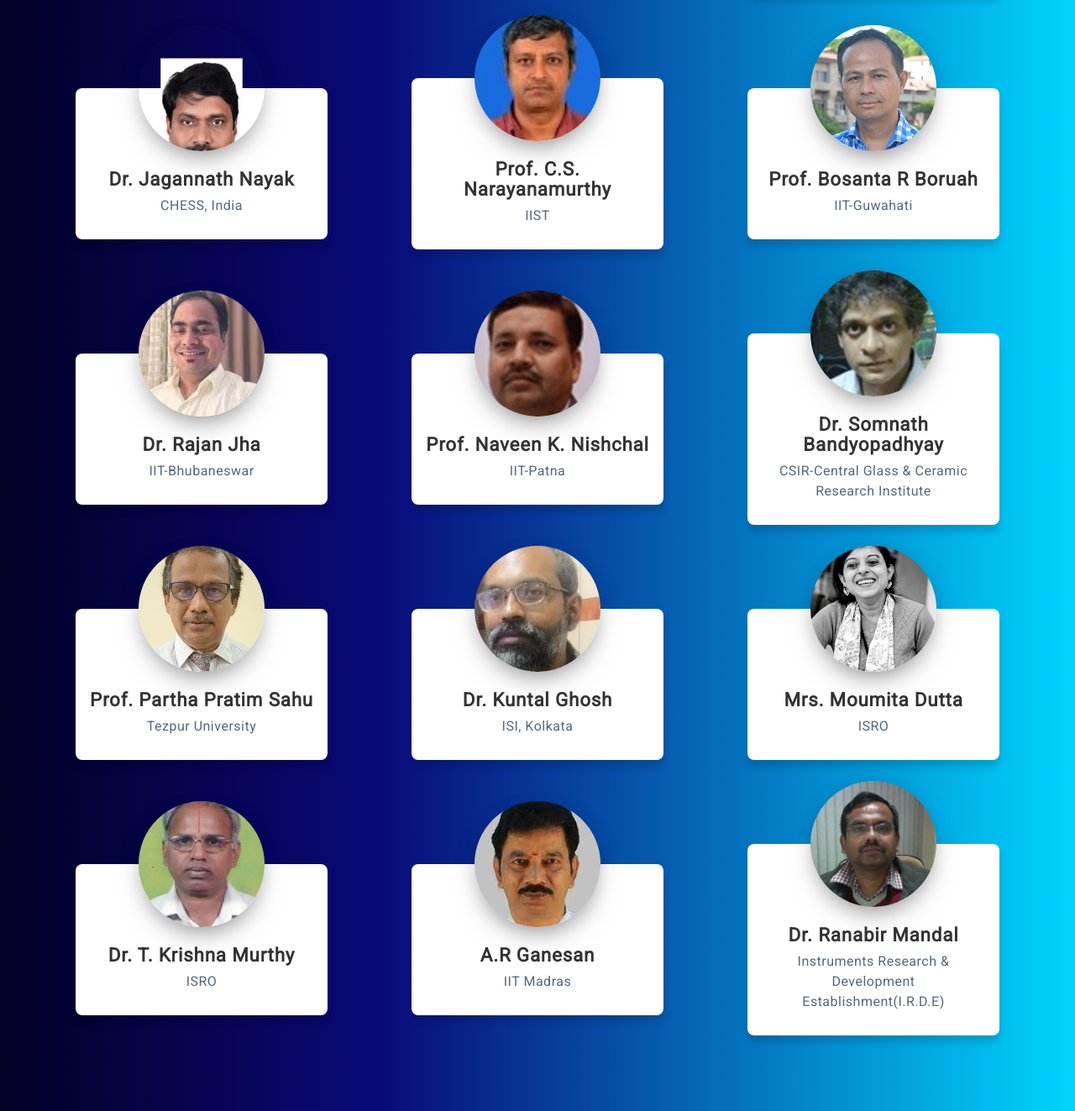
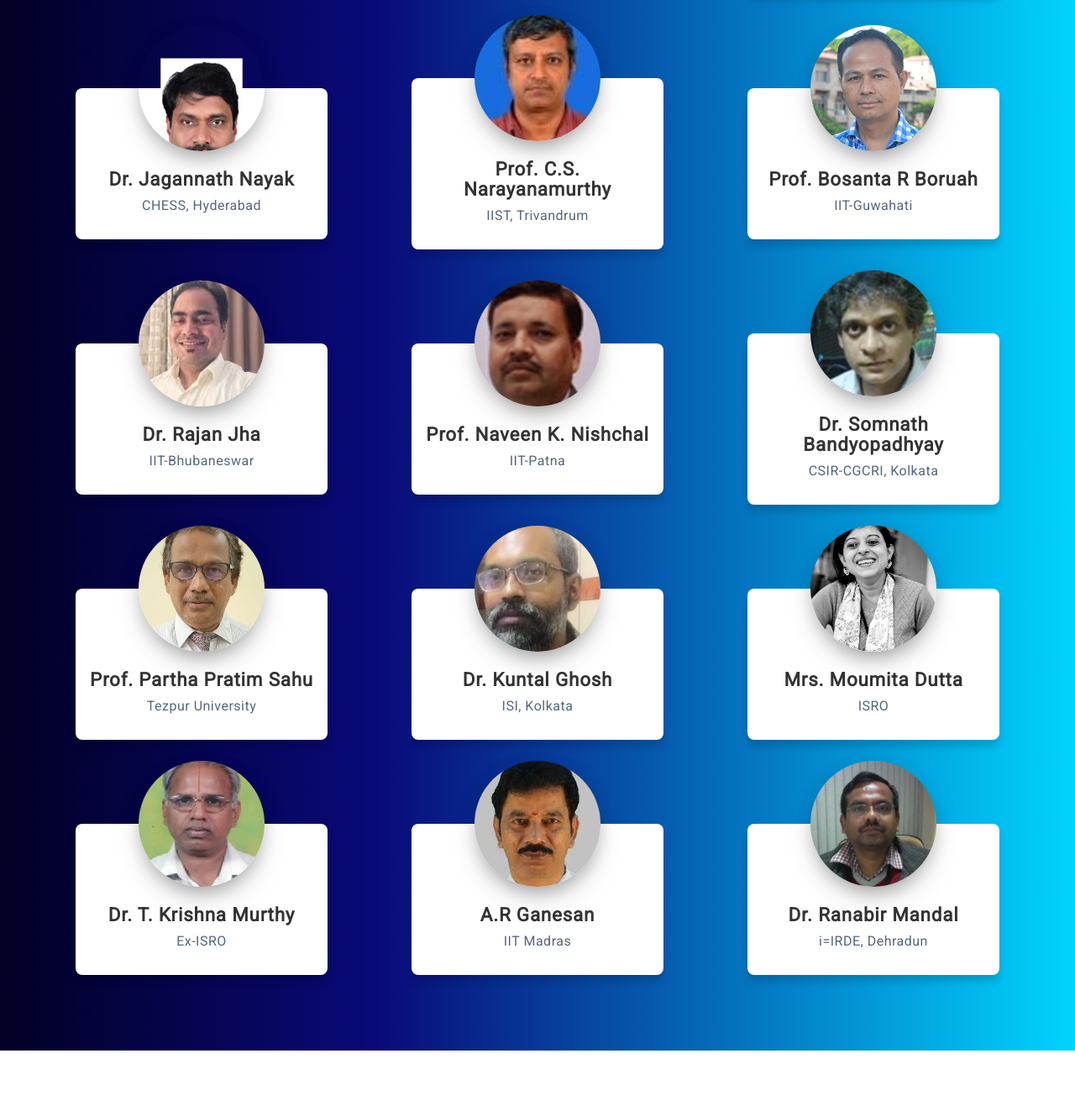
Before and after one commit to Hreewanda/ICON-top, a plain HTML site: page Invitedspeaker.html in a window 1280 px wide. Shown: the part 1060-2383 px from the top of the page at 84% size. After the commit the page ends 2311 px from the top, so only its background shows below. Drawn offline with Linux system fonts and the light colour scheme.

Commit message:
Update Invitedspeaker.html

```diff
--- a/Invitedspeaker.html
+++ b/Invitedspeaker.html
@@ -194,13 +194,13 @@
     <img src="Jagannatha.png" alt="Profile image">
 </div>
   <p class="name">Dr. Jagannath Nayak</p>
-  <p>CHESS, India</p>
+  <p>CHESS, Hyderabad</p>
 </div><div class="card">
   <div class="card-image">
       <img src="C.S Narayanamurthy.jpg" alt="Profile image">
   </div>
   <p class="name">Prof. C.S. Narayanamurthy</p>
-  <p>IIST</p>
+  <p>IIST, Trivandrum</p>
 
 </div><div class="card">
   <div class="card-image">
@@ -227,7 +227,7 @@
       <img src="Somnath.jpg" alt="Profile image">
   </div>
   <p class="name">Dr. Somnath Bandyopadhyay</p>
-  <p>CSIR-Central Glass & Ceramic Research Institute</p>
+  <p>CSIR-CGCRI, Kolkata</p>
 
 </div><div class="card">
   <div class="card-image">
@@ -255,7 +255,7 @@
       <img src="Krishna.jpg" alt="Profile image">
   </div>
   <p class="name">Dr. T. Krishna Murthy</p>
-  <p> ISRO</p>
+  <p>Ex-ISRO</p>
 
 </div>
 <div class="card">
@@ -271,7 +271,7 @@
       <img src="ranbir.jpg" alt="Profile image">
   </div>
   <p class="name">Dr. Ranabir Mandal</p>
-  <p>Instruments Research & Development Establishment(I.R.D.E)</p>
+  <p>i=IRDE, Dehradun</p>
 
 </div>
 
```
